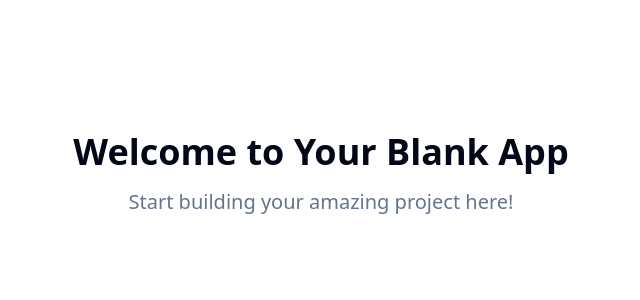
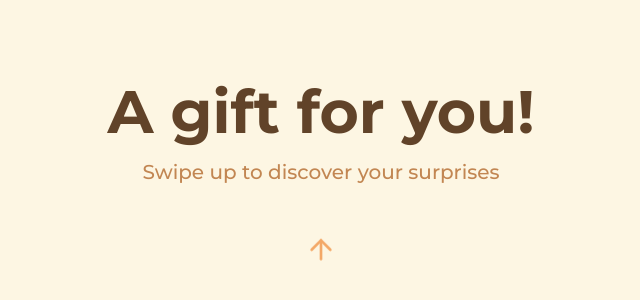
Before and after one commit to mavilam/hector-bday, a React (Vite) app: page / in a window 1280 px wide. Shown: the part 226-526 px from the top of the page, without its empty margins (319-959 px from the left). Built offline with nearby package versions, Linux system fonts and the light colour scheme.

Commit message:
Create gift reveal website
Implement a single-page website with a vertical carousel to reveal gifts. Includes design, interactivity, and content as specified in the prompt.

```diff
--- a/index.html
+++ b/index.html
@@ -1,14 +1,18 @@
+
 <!DOCTYPE html>
 <html lang="en">
   <head>
     <meta charset="UTF-8" />
     <meta name="viewport" content="width=device-width, initial-scale=1.0" />
-    <title>surprise-unfold-carousel</title>
-    <meta name="description" content="Lovable Generated Project" />
+    <title>A Gift for You ❤️</title>
+    <meta name="description" content="A special gift collection just for you" />
     <meta name="author" content="Lovable" />
+    <link rel="preconnect" href="https://fonts.googleapis.com">
+    <link rel="preconnect" href="https://fonts.gstatic.com" crossorigin>
+    <link href="https://fonts.googleapis.com/css2?family=Montserrat:wght@300;400;500;600;700&display=swap" rel="stylesheet">
 
-    <meta property="og:title" content="surprise-unfold-carousel" />
-    <meta property="og:description" content="Lovable Generated Project" />
+    <meta property="og:title" content="A Gift for You ❤️" />
+    <meta property="og:description" content="A special gift collection just for you" />
     <meta property="og:type" content="website" />
     <meta property="og:image" content="https://lovable.dev/opengraph-image-p98pqg.png" />
 
--- /dev/null
+++ b/src/components/GiftCarousel.tsx
@@ -0,0 +1,128 @@
+
+import React, { useState } from 'react';
+import { Button } from '@/components/ui/button';
+import { ArrowUp } from 'lucide-react';
+
+interface Gift {
+  id: number;
+  image: string;
+  initialText: string;
+  revealedText: string;
+}
+
+const gifts: Gift[] = [
+  {
+    id: 1,
+    image: "https://live.staticflickr.com/65535/51939527503_a543666687_b.jpg",
+    initialText: "An artistic getaway?",
+    revealedText: "We're going to the Louisiana! A train trip and tickets for us to spend an incredible day of art, architecture, and nature by the sea."
+  },
+  {
+    id: 2,
+    image: "https://live.staticflickr.com/4568/24755868778_7f2b606f7b_b.jpg",
+    initialText: "The key to the city?",
+    revealedText: "An annual subscription to Donkey Republic. So you'll always have your orange bike ready to explore every corner of Copenhagen without limits."
+  },
+  {
+    id: 3,
+    image: "https://live.staticflickr.com/65535/48332147331_17e997f3bf_b.jpg",
+    initialText: "The best bite in CPH?",
+    revealedText: "An authentic Flæskestegssandwich from the legendary Harry's Place. Considered the best in the city, with crispy crackling and all the trimmings!"
+  }
+];
+
+const GiftCarousel = () => {
+  const [unlockedGifts, setUnlockedGifts] = useState<Set<number>>(new Set());
+
+  const unlockGift = (giftId: number) => {
+    setUnlockedGifts(prev => new Set([...prev, giftId]));
+  };
+
+  const isUnlocked = (giftId: number) => unlockedGifts.has(giftId);
+
+  return (
+    <div className="h-screen overflow-y-auto snap-y snap-mandatory">
+      {/* Header */}
+      <div className="h-screen flex flex-col items-center justify-center snap-start px-6 text-center">
+        <div className="animate-fade-in">
+          <h1 className="text-4xl md:text-6xl font-bold text-warm-800 mb-4 font-montserrat">
+            A gift for you!
+          </h1>
+          <p className="text-lg md:text-xl text-warm-600 mb-12 font-medium">
+            Swipe up to discover your surprises
+          </p>
+          <div className="animate-bounce-gentle">
+            <ArrowUp className="w-8 h-8 text-warm-500 mx-auto" />
+          </div>
+        </div>
+      </div>
+
+      {/* Gift Slides */}
+      {gifts.map((gift, index) => (
+        <div
+          key={gift.id}
+          className="h-screen flex flex-col items-center justify-center snap-start px-6 py-8"
+        >
+          <div className="w-full max-w-sm mx-auto">
+            {/* Gift Image */}
+            <div className="relative mb-8 rounded-2xl overflow-hidden shadow-2xl">
+              <img
+                src={gift.image}
+                alt={`Gift ${gift.id}`}
+                className={`w-full h-64 object-cover transition-all duration-500 ease-out ${
+                  isUnlocked(gift.id) ? 'blur-none' : 'blur-xl'
+                }`}
+              />
+              <div className="absolute inset-0 bg-gradient-to-t from-black/20 to-transparent" />
+            </div>
+
+            {/* Gift Text */}
+            <div className="text-center mb-8">
+              <p className="text-lg font-medium text-warm-700 leading-relaxed">
+                {isUnlocked(gift.id) ? gift.revealedText : gift.initialText}
+              </p>
+            </div>
+
+            {/* Unlock Button */}
+            {!isUnlocked(gift.id) && (
+              <div className="text-center">
+                <Button
+                  onClick={() => unlockGift(gift.id)}
+                  className="bg-warm-500 hover:bg-warm-600 text-white px-8 py-3 rounded-full font-semibold text-lg transition-all duration-300 transform hover:scale-105 shadow-lg"
+                >
+                  Unlock
+                </Button>
+              </div>
+            )}
+
+            {/* Navigation hint for unlocked gifts */}
+            {isUnlocked(gift.id) && index < gifts.length - 1 && (
+              <div className="text-center mt-8">
+                <div className="animate-bounce-gentle">
+                  <ArrowUp className="w-6 h-6 text-warm-400 mx-auto" />
+                </div>
+                <p className="text-sm text-warm-500 mt-2">Keep swiping up for more surprises!</p>
+              </div>
+            )}
+
+            {/* Final message */}
+            {isUnlocked(gift.id) && index === gifts.length - 1 && (
+              <div className="text-center mt-8 animate-fade-in">
+                <div className="bg-warm-100 rounded-2xl p-6 shadow-lg">
+                  <p className="text-warm-800 font-semibold text-lg mb-2">
+                    🎉 That's all your surprises!
+                  </p>
+                  <p className="text-warm-600">
+                    Hope you loved them as much as I loved preparing them for you! ❤️
+                  </p>
+                </div>
+              </div>
+            )}
+          </div>
+        </div>
+      ))}
+    </div>
+  );
+};
+
+export default GiftCarousel;
--- a/src/index.css
+++ b/src/index.css
@@ -1,3 +1,4 @@
+
 @tailwind base;
 @tailwind components;
 @tailwind utilities;
@@ -6,8 +7,8 @@
 
 @layer base {
   :root {
-    --background: 0 0% 100%;
-    --foreground: 222.2 84% 4.9%;
+    --background: 45 44% 96%;
+    --foreground: 25 25% 20%;
 
     --card: 0 0% 100%;
     --card-foreground: 222.2 84% 4.9%;
@@ -15,24 +16,24 @@
     --popover: 0 0% 100%;
     --popover-foreground: 222.2 84% 4.9%;
 
-    --primary: 222.2 47.4% 11.2%;
-    --primary-foreground: 210 40% 98%;
+    --primary: 25 85% 45%;
+    --primary-foreground: 45 44% 96%;
 
-    --secondary: 210 40% 96.1%;
-    --secondary-foreground: 222.2 47.4% 11.2%;
+    --secondary: 35 40% 90%;
+    --secondary-foreground: 25 25% 20%;
 
-    --muted: 210 40% 96.1%;
+    --muted: 35 40% 90%;
     --muted-foreground: 215.4 16.3% 46.9%;
 
-    --accent: 210 40% 96.1%;
-    --accent-foreground: 222.2 47.4% 11.2%;
+    --accent: 35 40% 85%;
+    --accent-foreground: 25 25% 20%;
 
     --destructive: 0 84.2% 60.2%;
     --destructive-foreground: 210 40% 98%;
 
-    --border: 214.3 31.8% 91.4%;
-    --input: 214.3 31.8% 91.4%;
-    --ring: 222.2 84% 4.9%;
+    --border: 35 30% 85%;
+    --input: 35 30% 85%;
+    --ring: 25 85% 45%;
 
     --radius: 0.5rem;
 
@@ -98,6 +99,17 @@
   }
 
   body {
-    @apply bg-background text-foreground;
+    @apply bg-background text-foreground font-montserrat;
+    background: #FDF6E3;
   }
 }
+
+/* Custom scrollbar for better mobile experience */
+::-webkit-scrollbar {
+  display: none;
+}
+
+/* Ensure smooth scrolling on all devices */
+html {
+  scroll-behavior: smooth;
+}
--- a/src/pages/Index.tsx
+++ b/src/pages/Index.tsx
@@ -1,12 +1,10 @@
-// Update this page (the content is just a fallback if you fail to update the page)
+
+import GiftCarousel from '@/components/GiftCarousel';
 
 const Index = () => {
   return (
-    <div className="min-h-screen flex items-center justify-center bg-background">
-      <div className="text-center">
-        <h1 className="text-4xl font-bold mb-4">Welcome to Your Blank App</h1>
-        <p className="text-xl text-muted-foreground">Start building your amazing project here!</p>
-      </div>
+    <div className="min-h-screen bg-cream-50">
+      <GiftCarousel />
     </div>
   );
 };
--- a/tailwind.config.ts
+++ b/tailwind.config.ts
@@ -1,3 +1,4 @@
+
 import type { Config } from "tailwindcss";
 
 export default {
@@ -61,7 +62,34 @@ export default {
 					'accent-foreground': 'hsl(var(--sidebar-accent-foreground))',
 					border: 'hsl(var(--sidebar-border))',
 					ring: 'hsl(var(--sidebar-ring))'
+				},
+				cream: {
+					50: '#FDF6E3',
+					100: '#F6E6C4',
+					200: '#EEDD9E',
+					300: '#E5D078',
+					400: '#DCC252',
+					500: '#D4B52C',
+					600: '#AA9123',
+					700: '#806D1A',
+					800: '#554911',
+					900: '#2B2408'
+				},
+				warm: {
+					50: '#FEF7F0',
+					100: '#FDEEE1',
+					200: '#FADCC2',
+					300: '#F8CBA4',
+					400: '#F5B985',
+					500: '#F3A867',
+					600: '#C28652',
+					700: '#92653E',
+					800: '#614329',
+					900: '#312215'
 				}
+			},
+			fontFamily: {
+				'montserrat': ['Montserrat', 'sans-serif'],
 			},
 			borderRadius: {
 				lg: 'var(--radius)',
@@ -84,11 +112,34 @@ export default {
 					to: {
 						height: '0'
 					}
+				},
+				'bounce-gentle': {
+					'0%, 20%, 50%, 80%, 100%': {
+						transform: 'translateY(0)'
+					},
+					'40%': {
+						transform: 'translateY(-10px)'
+					},
+					'60%': {
+						transform: 'translateY(-5px)'
+					}
+				},
+				'fade-in': {
+					'0%': {
+						opacity: '0',
+						transform: 'translateY(20px)'
+					},
+					'100%': {
+						opacity: '1',
+						transform: 'translateY(0)'
+					}
 				}
 			},
 			animation: {
 				'accordion-down': 'accordion-down 0.2s ease-out',
-				'accordion-up': 'accordion-up 0.2s ease-out'
+				'accordion-up': 'accordion-up 0.2s ease-out',
+				'bounce-gentle': 'bounce-gentle 2s infinite',
+				'fade-in': 'fade-in 0.6s ease-out'
 			}
 		}
 	},
```
